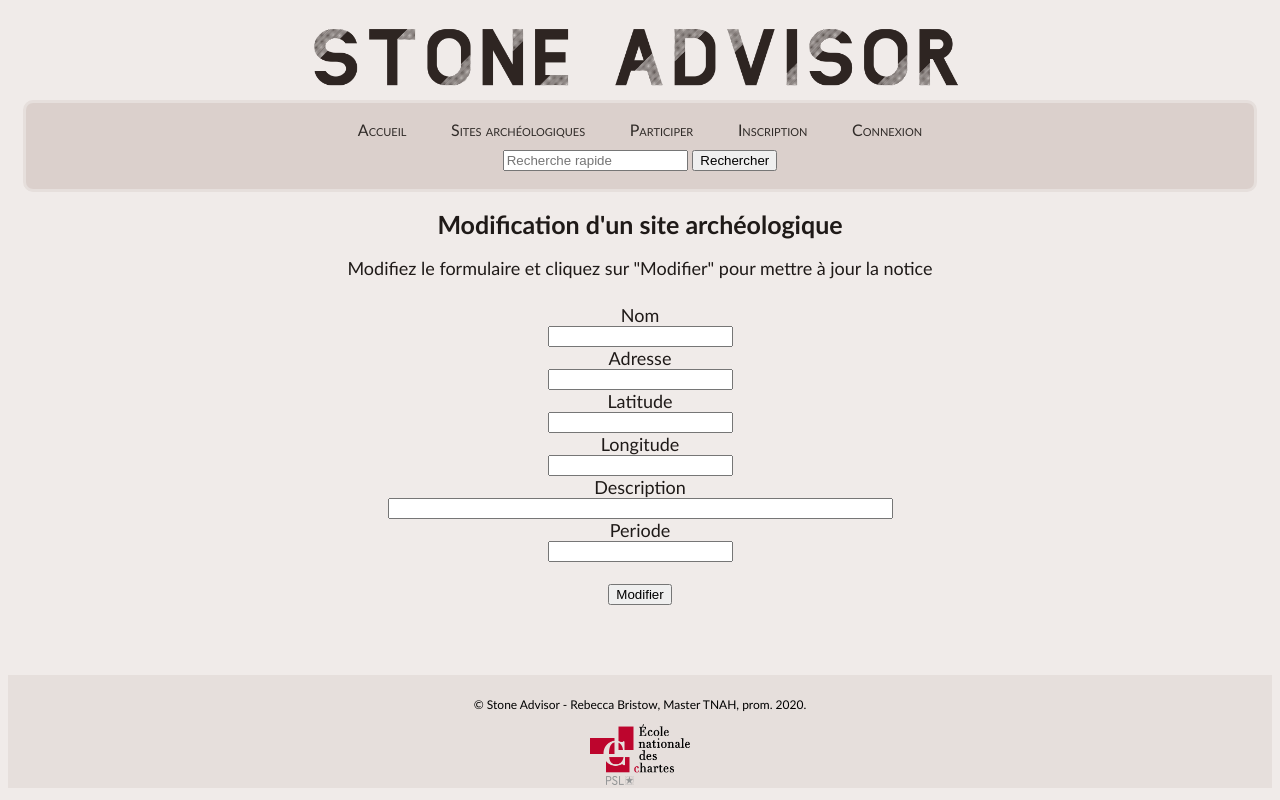
After one commit to Chartes-TNAH/ENC_Appli-Python_StoneAdvisor, a Flask app: template application/stoneAdvisor/templates/pages/modification_site.html in a window 1280 px wide. The commit adds this page. Run offline with Flask 2, Linux system fonts and the light colour scheme; the template is opened without the code that fills it, so the values that code supplies are empty; some libraries are stand-ins or nearby versions.

Commit message:
Formulaire modification

```diff
--- a/application/stoneAdvisor/templates/conteneur.html
+++ b/application/stoneAdvisor/templates/conteneur.html
@@ -1,6 +1,8 @@
 <html>
     <head>
         <style type="text/css">
+
+            h1 { font-size: 25px; }
 
             body  {
                 background-color: #f0ebe9;
--- a/application/stoneAdvisor/templates/pages/connexion.html
+++ b/application/stoneAdvisor/templates/pages/connexion.html
@@ -12,12 +12,14 @@
       <input type="text" class="form-control" id="register-login" name="login" placeholder="Nom d'utilisateur-ice pour se connecter">
     </div>
   </div>
+<br/>
   <div class="form-group row">
     <label for="register-password" class="col-sm-2 col-form-label">Mot de passe</label>
     <div class="col-sm-10">
       <input type="password" class="form-control" id="register-password" placeholder="Mot de passe" name="motdepasse">
     </div>
   </div>
+<br/>
   <div>
     <button type="submit" class="btn btn-primary">Se connecter</button>
   </div>
--- a/application/stoneAdvisor/templates/pages/inscription.html
+++ b/application/stoneAdvisor/templates/pages/inscription.html
@@ -30,6 +30,7 @@
       <input type="password" class="form-control" id="register-password" placeholder="Mot de passe" name="motdepasse">
     </div>
   </div>
+  <br/>
   <div>
     <button type="submit" class="btn btn-primary">S'inscrire</button>
   </div>
--- /dev/null
+++ b/application/stoneAdvisor/templates/pages/modification_site.html
@@ -0,0 +1,61 @@
+{% extends "conteneur.html" %}
+
+{% block titre %}| Modification site{%endblock%}
+
+{% block corps %}
+
+<div class="container mb-5">
+  <div class="col">
+<h1>Modification d'un site archéologique</h1>
+  <p>Modifiez le formulaire et cliquez sur "Modifier" pour mettre à jour la notice</p>
+</div>
+</div>
+
+<form class="container" method="POST" action="{{url_for('modification', id=site_a_modifier.Id)}}">
+
+      <div class="form-group col">
+          <label for="nom" class="col-lg-4 col-form-label">Nom</label>
+          <div class="col">
+            <input type="text" id="nom" name="nom" maxlength="255" value="{{site_a_modifier.Nom }}">
+          </div>
+      </div>
+      <div class="form-group col">
+          <label for="nom" class="col-lg-4 col-form-label">Adresse</label>
+          <div class="col">
+            <input type="text" id="nom" name="adresse" maxlength="255" value="{{site_a_modifier.Adresse }}">
+          </div>
+      </div>
+      <div class="form-group col">
+          <label for="latitude" class="col-lg-4 col-form-label">Latitude</label>
+          <div class="col">
+            <input type="text" id="latitude" name="latitude" maxlength="255" value="{{site_a_modifier.Latitude }}">
+          </div>
+      </div>
+      <div class="form-group col">
+          <label for="longitude" class="col-lg-4 col-form-label">Longitude</label>
+          <div class="col">
+            <input type="text" id="longitude" name="longitude" maxlength="255" value="{{site_a_modifier.Longitude }}">
+          </div>
+      </div>
+      <div class="form-group col">
+          <label for="description" class="col-lg-4 col-form-label">Description</label>
+          <div class="col">
+            <input size="60" type="text" id="description" name="description" maxlength="255" value="{{site_a_modifier.Description }}">
+          </div>
+      </div>
+      <div class="form-group col">
+          <label for="periode" class="col-lg-4 col-form-label">Periode</label>
+          <div class="col">
+            <input type="text" id="periode" name="periode" maxlength="255" value="{{site_a_modifier.Periode }}">
+          </div>
+      </div>
+
+<br/>
+   <!--Bouton modifier -->
+      <div class="form-group row">
+        <button type="submit" class="btn btn-secondary mx-auto" value="créer">Modifier</button>
+      </div>
+
+</form>
+
+{% endblock %}
```
Also changed, not shown: application/stoneAdvisor/modeles/donnees.py (+61 -2 lines), application/stoneAdvisor/routes.py (+32 -2 lines), application/stoneAdvisor/templates/pages/participer.html (+34 -14 lines).
